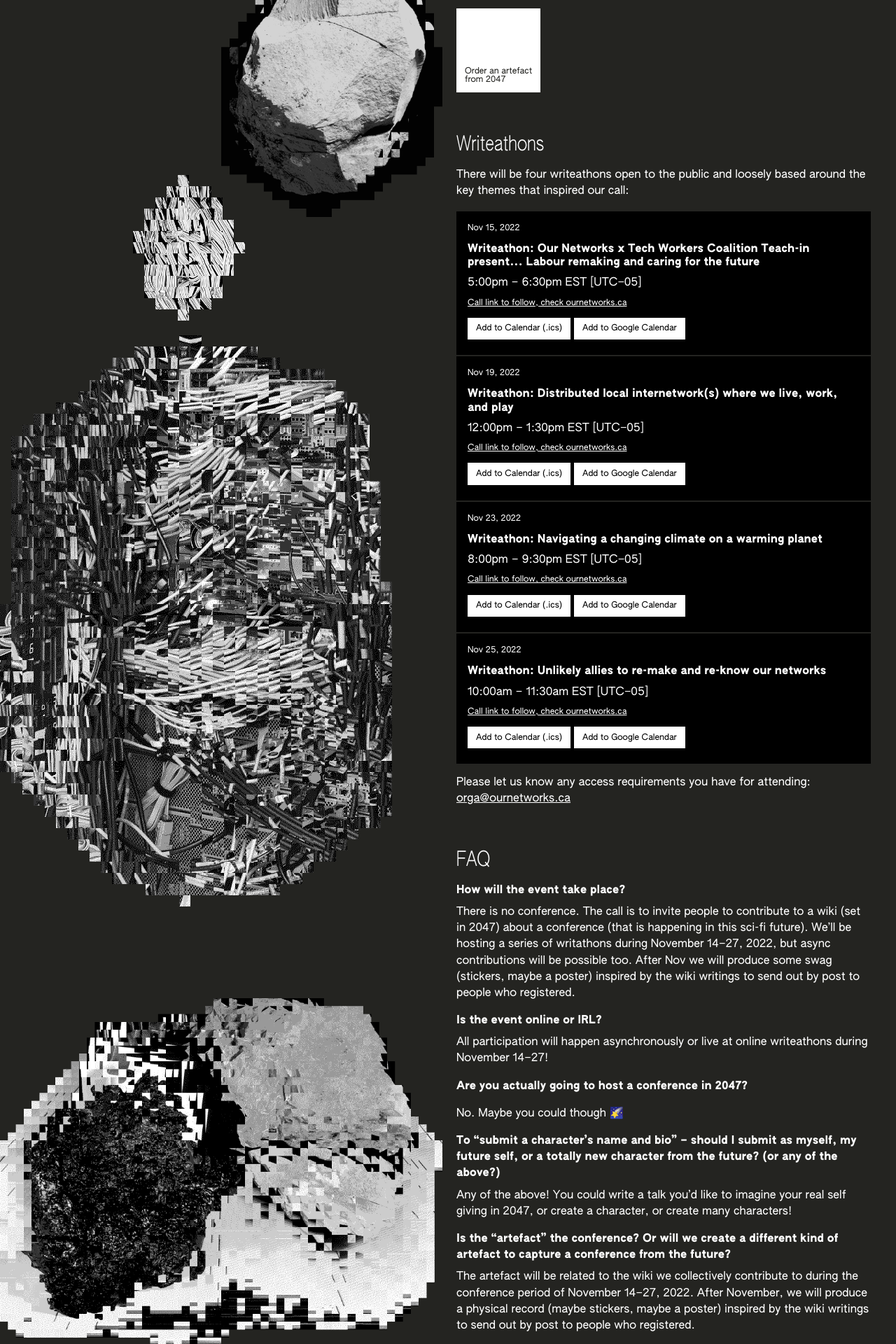
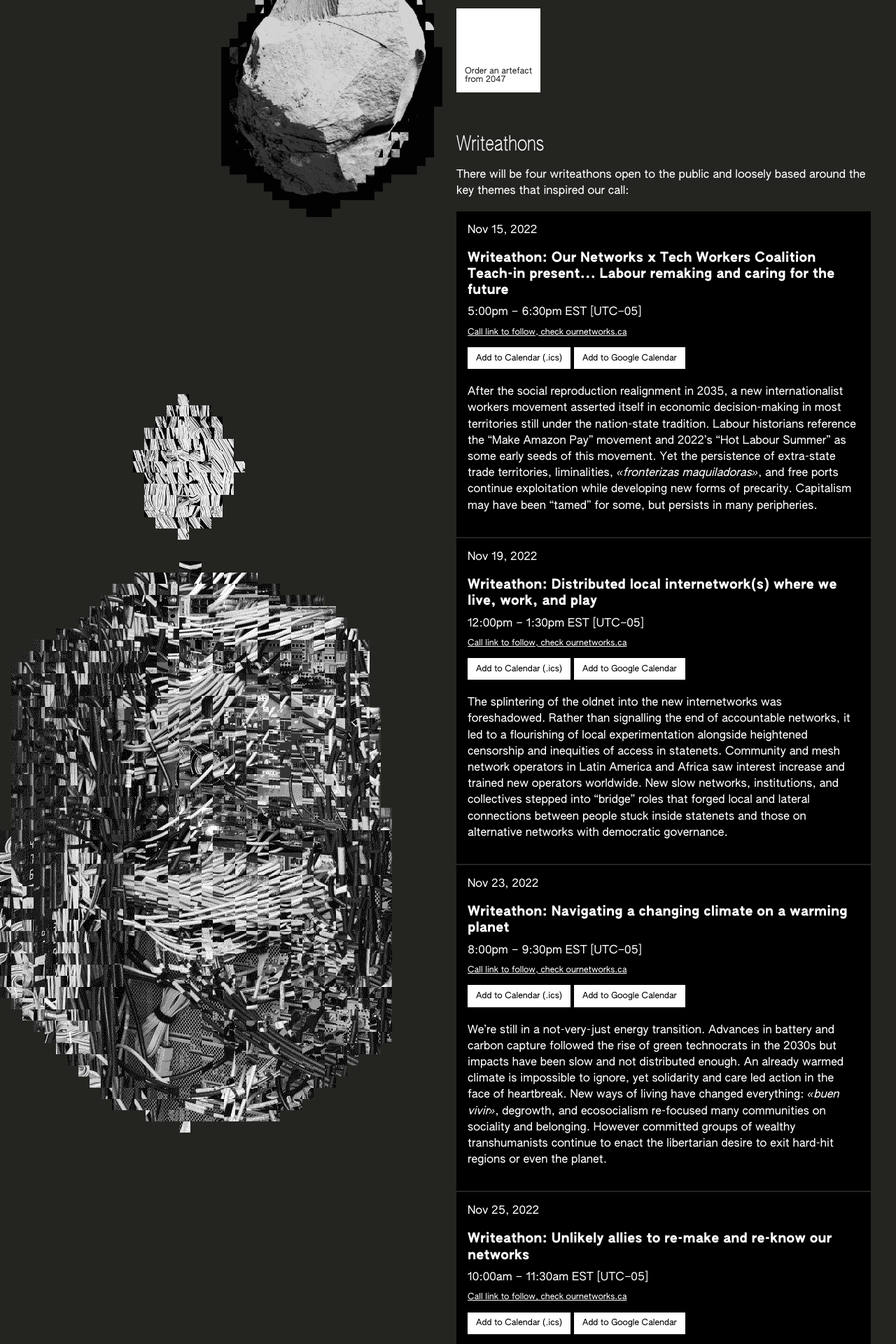
Before and after one commit to ournetworks/ournetworks.ca, a Jekyll site: the page built from index.md, in a window 1280 px wide. Shown: the part 1367-3287 px from the top of the page at 70% size. Built offline with Jekyll 4.4.1, drawn with Linux system fonts in a browser that asks for light colours; some of the changed text lies outside the part shown.

Commit message:
Writeathon descriptions (#261)
* descriptions

* type update

```diff
--- a/_data/events.yml
+++ b/_data/events.yml
@@ -6,6 +6,9 @@
   startTime: '17:00'
   endTime: '18:30'
   timeZone: "EST [UTC−05]"
+  description: |
+    After the social reproduction realignment in 2035, a new internationalist workers movement asserted itself in economic decision-making in most territories still under the nation-state tradition. Labour historians reference the "Make Amazon Pay" movement and 2022's "Hot Labour Summer" as some early seeds of this movement. Yet the persistence of extra-state trade territories, liminalities, _«fronterizas maquiladoras»_, and free ports continue exploitation while developing new forms of precarity. Capitalism may have been "tamed" for some, but persists in many peripheries.
+
 
 - title: "Writeathon: Distributed local internetwork(s) where we live, work, and play"
   type: call
@@ -15,7 +18,8 @@
   startTime: '12:00'
   endTime: '13:30'
   timeZone: "EST [UTC−05]"
-
+  description: |
+    The splintering of the oldnet into the new internetworks was foreshadowed. Rather than signalling the end of accountable networks, it led to a flourishing of local experimentation alongside heightened censorship and inequities of access in statenets. Community and mesh network operators in Latin America and Africa saw interest increase and trained new operators worldwide. New slow networks, institutions, and collectives stepped into "bridge" roles that forged local and lateral connections between people stuck inside statenets and those on alternative networks with democratic governance.
 
 - title: "Writeathon: Navigating a changing climate on a warming planet"
   type: call
@@ -25,6 +29,8 @@
   startTime: '20:00'
   endTime: '21:30'
   timeZone: "EST [UTC−05]"
+  description: |
+    We're still in a not-very-just energy transition. Advances in battery and carbon capture followed the rise of green technocrats in the 2030s but impacts have been slow and not distributed enough. An already warmed climate is impossible to ignore, yet solidarity and care led action in the face of heartbreak. New ways of living have changed everything: _«buen vivir»_, degrowth, and ecosocialism re-focused many communities on sociality and belonging. However committed groups of wealthy transhumanists continue to enact the libertarian desire to exit hard-hit regions or even the planet.
 
 - title: "Writeathon: Unlikely allies to re-make and re-know our networks"
   type: call
@@ -34,3 +40,5 @@
   startTime: '10:00'
   endTime: '11:30'
   timeZone: "EST [UTC−05]"
+  description: |
+    Our ways of knowing the world were remade through our responses to the interleaved crises of climate, capitalism, and co-option. New forms of governance, accountable infrastructures, and trust-building reveal just some remakings. Small steps led to big changes – activists fighting for language justice online led to thousands of languages shaping local internetworks post-splintering, states adopting limited frameworks (UNDRIP) was an (existential) surrender on the path to pluralistic autonomy and sovereignty. We ignore the impact of unlikely allies and imperfect movements at our peril.
--- a/_includes/event.html
+++ b/_includes/event.html
@@ -1,6 +1,6 @@
 <header>
-  <p class="mb-1 fs-small">{{ include.event.date | date: "%b %d, %Y" }}</p>
-  <h5 class="event-title fs-normal mb-05 mt-0">{% if include.event.url %}<a href="{% if include.event.redirect_to %}{{ include.event.redirect_to }}{% else %}{{ include.event.url }}{% endif %}">{% endif %}{{ include.event.title }}{% if include.event.url %}</a>{% endif %}</h5>
+  <p class="mb-1">{{ include.event.date | date: "%b %d, %Y" }}</p>
+  <h5 class="event-title mb-05 mt-0">{% if include.event.url %}<a href="{% if include.event.redirect_to %}{{ include.event.redirect_to }}{% else %}{{ include.event.url }}{% endif %}">{% endif %}{{ include.event.title }}{% if include.event.url %}</a>{% endif %}</h5>
   <div class="event-time-location">
     <div class="event-meta mb-05">
       <p class="mb-0">{{ include.event.startTime | date:"%-I:%M%P" }} – {{include.event.endTime | date:"%-I:%M%P"}} {{ include.event.timeZone }}</p>
@@ -22,4 +22,7 @@
   <a class="button compact" target="_blank" rel="noopener" href="https://www.google.com/calendar/render?action=TEMPLATE&{{ googleCalendarLink }}">
     Add to Google Calendar
   </a>
+  <div class="mt-1">
+    {{ include.event.description | markdownify }}
+  </div>
 </div>
```
